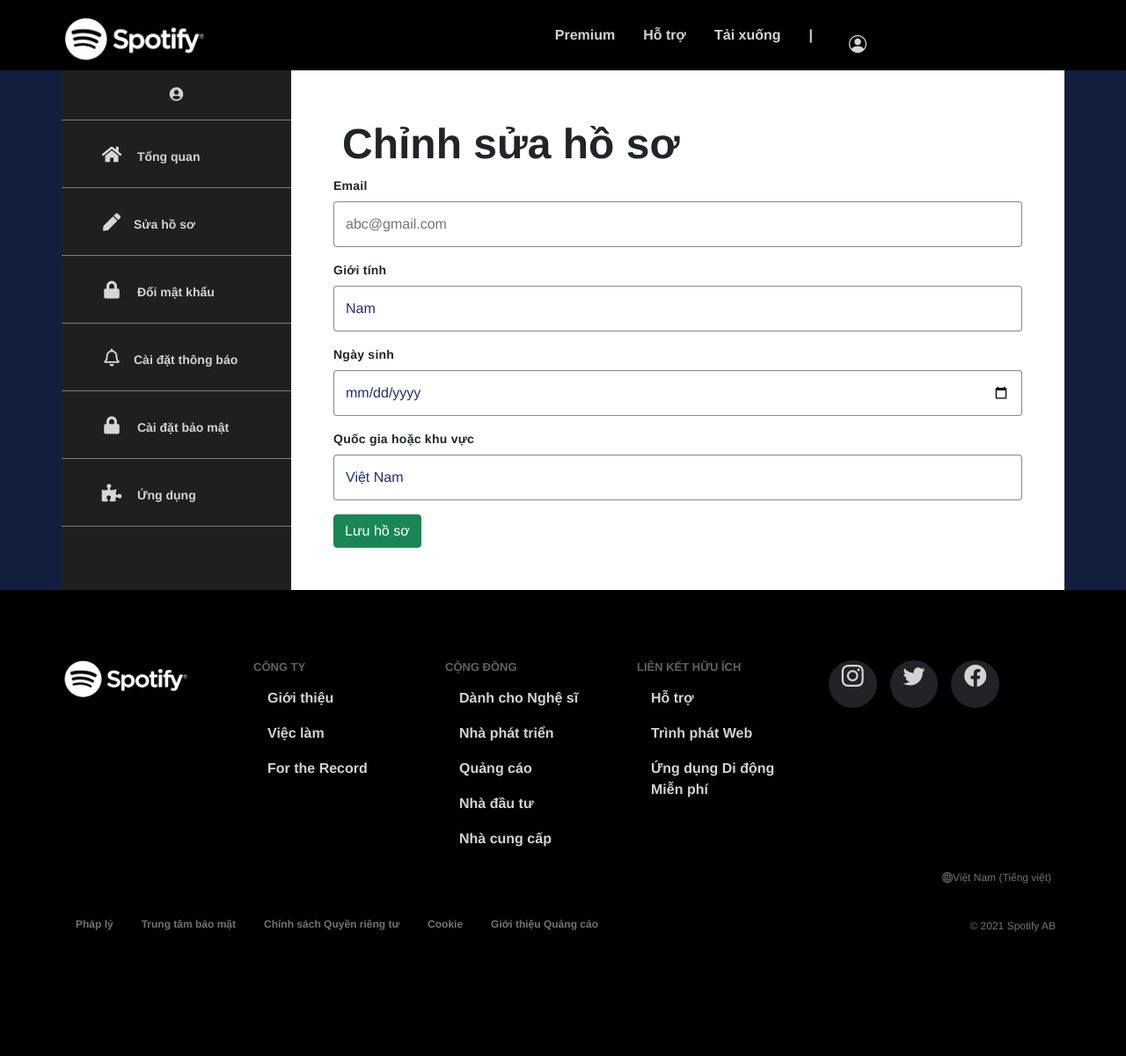
After one commit to PhamThiPhuongNga/BaiTapLon-Spotify, a PHP site: page /BaiTapLon-Spotify/site/view/account/profile.php in a window 1280 px wide. The commit adds this page. Shown: the whole page at 88% size. Run offline with PHP 8.4, Linux system fonts and the light colour scheme; some libraries are stand-ins or nearby versions.

Commit message:
profile.php

```diff
--- a/public/css/styleN.css
+++ b/public/css/styleN.css
@@ -23,7 +23,7 @@ body{
 
 .material-icon{
     color: rgb(214, 214, 214);
-    font-weight: 500;
+    /* font-weight: 500; */
     font-size: 20px;
     width: 50px;
     text-align: center;
@@ -1185,7 +1185,13 @@ form div i {
 }
 /*===========end register========= */
 
+/*css for acount */
 
+.border-acc-bottom{
+    border-bottom: 1px solid #837676;
+}
+
+/* enr css for account */
 
 
 
--- /dev/null
+++ b/site/view/account/profile.php
@@ -0,0 +1,251 @@
+
+<!DOCTYPE html>
+<html lang="en">
+
+<head>
+    <meta charset="UTF-8">
+    <meta http-equiv="X-UA-Compatible" content="IE=edge">
+    <meta name="viewport" content="width=device-width, initial-scale=1.0">
+    <title>Tổng quan về tài khoản - Spotify</title>
+    <link rel="icon" href="public/img/Logo/imageslogo.png" type="image/png">
+
+    <!-- css bootstrap -->
+    <link href="https://cdn.jsdelivr.net/npm/bootstrap@5.1.3/dist/css/bootstrap.min.css" rel="stylesheet"
+        integrity="sha384-1BmE4kWBq78iYhFldvKuhfTAU6auU8tT94WrHftjDbrCEXSU1oBoqyl2QvZ6jIW3" crossorigin="anonymous">
+    <!-- icons -->
+    <link rel="stylesheet" href="https://cdn.jsdelivr.net/npm/bootstrap-icons@1.7.2/font/bootstrap-icons.css">
+    <!-- JavaScript Bundle with Popper -->
+    <script src="https://cdn.jsdelivr.net/npm/bootstrap@5.1.3/dist/js/bootstrap.bundle.min.js"
+        integrity="sha384-ka7Sk0Gln4gmtz2MlQnikT1wXgYsOg+OMhuP+IlRH9sENBO0LRn5q+8nbTov4+1p"
+        crossorigin="anonymous"></script>
+    <link rel="stylesheet" href="https://cdnjs.cloudflare.com/ajax/libs/font-awesome/5.15.2/css/all.min.css"
+        integrity="sha512-HK5fgLBL+xu6dm/Ii3z4xhlSUyZgTT9tuc/hSrtw6uzJOvgRr2a9jyxxT1ely+B+xFAmJKVSTbpM/CuL7qxO8w=="
+        crossorigin="anonymous" />
+    <link rel="stylesheet" href="../../../public/css/styleN.css">
+</head>
+
+<body>
+
+    <header class="bg">
+        <div class="container">
+            <div class="space " style="padding-top:20px;">
+                <div class=" d-flex">
+                    <a class="nav-item-logo" href="#"><img src="../../../public/img/Logo/LogoSpotify.PNG" alt="Logo Spotify"
+                            width="170px"></a>
+                    <!-- <i class="material-icon fab fa-spotify fs-1 text-light "></i>
+                    <p><span class="text-lightt fs-4 mauchu"> Spotify</span></p> -->
+                </div>
+                <div class="header-right">
+                    <ul class="navv roww">
+                        <li class="nav-item">
+                            <a class="nav-linkk  co-text " href="https://www.spotify.com/vn-vi/premium/">Premium</a>
+                        </li>
+                        <li class="nav-item">
+                            <a class="nav-linkk co-text" href="https://support.spotify.com/vn-vi/">Hỗ trợ</a>
+                        </li>
+                        <li class="nav-item">
+                            <a class="nav-linkk co-text" href="https://www.spotify.com/vn-vi/download/windows/">Tải
+                                xuống</a>
+                        </li>
+                        <li class="nav-item">
+                            <a class="nav-linkk co-text" >|</a>
+                        </li>
+                        <li class="nav-item">
+                            <div class=" dropdown roww ">
+                            <i class="material-icon bi bi-person-circle"></i>
+                            <?php
+                                if(isset($_SESSION['isLoginOK']))
+                                {
+                                    echo " <a class='nav-linkk dropdown-toggle' data-bs-toggle='dropdown' href='' role='button' aria-expanded='false'>".$_SESSION['isLoginOK']."</a>";
+                            ?>
+                            <ul class="dropdown-menu mauchu"style="">
+                                <li><a class="dropdown-item" href="#">Tài khoản</a></li>
+                                <li><a class="dropdown-item" href="#">Hồ sơ</a></li>
+                                <li><a class="dropdown-item" href="#">Nâng cấp lên Premium</a></li>
+                                <li><a class="dropdown-item" href="../controller/controll-logout.php">Đăng xuất</a></li>
+                            </ul>
+
+                            <?php   }
+
+                            ?>
+                            </div>
+                        </li>
+
+                    </ul>
+                </div>
+
+            </div>
+        </div>
+    </header>
+<body>
+    <header></header>
+    <main style="background-color: rgb(18,30,61);">
+        <div class="container d-flex" >
+
+            <div class="main-acc-left mauchu  " style="width:25%;background-color: #1f1f1f;">
+                <div class="text-center border-acc-bottom p-3"><i
+                        class="fas  fa-user-circle my-icon-thuvien mx-auto"></i></div>
+                <div class="p-3 border-acc-bottom"><a class="nav-linkk" href="overview.html"><i
+                            class="material-icon fas fa-home "></i> Tổng
+                        quan</a></div>
+                <div class="p-3 border-acc-bottom"><a class="nav-linkk" href="profile.html"><i
+                            class="material-icon fas fa-pen"></i>Sửa hồ sơ</a>
+                </div>
+                <div class="p-3 border-acc-bottom"><a class="nav-linkk" href="change-password.html"><i
+                            class="material-icon fas fa-lock"></i> Đổi mật
+                        khẩu</a></div>
+                <div class="p-3 border-acc-bottom"><a class="nav-linkk" href="notifications.html"><i
+                            class="material-icon far fa-bell"></i>Cài đặt thông
+                        báo </a> </div>
+                <div class="p-3 border-acc-bottom"><a class="nav-linkk" href="privacy.html">
+                    <i class="material-icon fas fa-lock"></i>
+                        Cài đặt bảo
+                        mật</a></div>
+
+                <div class="p-3 border-acc-bottom"><a class="nav-linkk" href="apps.html"><i
+                            class="material-icon fas fa-puzzle-piece"></i> Ứng
+                        dụng</a></div>
+            </div>
+            <div class="main-acc-right p-5"style="width:75%;background-color: white;">
+                <h1 class="font-weight-bold ng-binding"style=" font-family:spotify-circular, Helvetica, Arial, sans-serif;
+    font-size: 48px;">Chỉnh sửa hồ sơ</h1>
+                <form action=""class="">
+                    <div class="form-group">
+                        <label class="biNheR" for="formGroupExampleInput">Email</label>
+                        <input type="text" class="hUAscM" id="formGroupExampleInput" placeholder="abc@gmail.com">
+                    </div>
+                    <div class="form-group mt-3">
+                        <label class="biNheR" for="selectSex">Giới tính</label>
+                        <select id="selectSex" class=" hUAscM">
+                            <option>Nam</option>
+                            <option>Nữ</option>
+                        </select>
+                    </div>
+                    <div class="form-row mt-3">
+                        <label class="biNheR" for="birthday">Ngày sinh</label>
+                        <input type="date" class=" hUAscM" id="birthday" name="birthday">
+                    </div>
+                    <div class="form-group mt-3">
+                        <label class="biNheR" for="selectSex">Quốc gia hoặc khu vực</label>
+                        <select id="selectSex" class="hUAscM">
+                            <option>Việt Nam</option>
+                        </select>
+                    </div>
+                    <button class="btn btn-success mt-3" type="submit">Lưu hồ sơ</button>
+                </form>
+            </div>
+
+
+        </div>
+
+    </main>
+    <footer class="bg-footer">
+        <div class="content-fo">
+            <div class="container">
+                <div class="row">
+                    <div class="col-md-2">
+                        <div class=" d-flex">
+                            <a class="nav-item-logo" href="#"><img src="../../../public/img/Logo/LogoSpotify.PNG" alt="Logo Spotify"
+                                    width="150px"></a>
+                            <!-- <i class="material-icon fab fa-spotify fs-1 text-light "></i>
+                            <p><span class="text-lightt fs-4 mauchu"> Spotify</span></p> -->
+                        </div>
+                    </div>
+                    <div class="col-md-2">
+                        <h6 class="text-lightt">CÔNG TY</h6>
+                        <nav class="navv flex-column">
+                            <a class="nav-linkk co-text " href="#">Giới thiệu</a>
+                            <a class="nav-linkk co-text" href="#">Việc làm</a>
+                            <a class="nav-linkk co-text" href="#">For the Record</a>
+                        </nav>
+                    </div>
+                    <div class="col-md-2">
+                        <h6 class="text-lightt">Cộng đồng</h6>
+                        <nav class="navv flex-column">
+                            <a class="nav-linkk co-text" href="#">Dành cho Nghệ sĩ</a>
+                            <a class="nav-linkk co-text" href="#">Nhà phát triển</a>
+                            <a class="nav-linkk co-text" href="#">Quảng cáo</a>
+                            <a class="nav-linkk co-text">Nhà đầu tư</a>
+                            <a class="nav-linkk co-text">Nhà cung cấp</a>
+                        </nav>
+                    </div>
+                    <div class="col-md-2">
+                        <h6 class="text-lightt">Liên kết hữu ích</h6>
+                        <nav class="navv flex-column">
+                            <a class="nav-linkk co-text" href="#">Hỗ trợ</a>
+                            <a class="nav-linkk co-text" href="#">Trình phát Web</a>
+                            <a class="nav-linkk co-text" href="#">Ứng dụng Di động Miễn phí</a>
+
+                        </nav>
+                    </div>
+                    <div class="col-md-2">
+                        <div class="social-icon">
+                            <div class="roww">
+                                <li class="svelte-1ad7r0v kc-ic">
+                                    <a href="https://instagram.com/spotify" title="Instagram"
+                                        class=" sty-icon text-co-link">
+                                        <span aria-label="Instagram" class="bi bi-instagram mh-ft "></span>
+                                    </a>
+                                </li>
+                                <li class="svelte-1ad7r0v kc-ic">
+                                    <a href="https://twitter.com/spotify" title="Twitter"
+                                        class="sty-icon text-co-link ">
+                                        <span role="img" aria-label="Twitter" class="bi bi-twitter"></span>
+                                    </a>
+                                </li>
+                                <li class="svelte-1ad7r0v">
+                                    <a href="https://www.facebook.com/Spotify" title="Facebook"
+                                        class="sty-icon text-co-link  ">
+                                        <span role="img" aria-label="Facebook" class="bi bi-facebook "></span>
+                                    </a>
+                                </li>
+                            </div>
+                        </div>
+                    </div>
+                </div>
+                <div class="language">
+                    <div class="lang-right">
+                        <div class="roww font">
+                            <i class="bi bi-globe"></i>
+                            <span>Việt Nam (Tiếng việt)</span>
+                        </div>
+                    </div>
+                </div>
+                <div class="bottom-links">
+                    <div class="space">
+                        <div class="navv roww" style="border-left:0;">
+                            <li class="nav-item">
+                                <a class="nav-linkk font text-co-link" href="https://www.spotify.com/vn-vi/legal/">Pháp
+                                    lý</a>
+                            </li>
+                            <li class="nav-item">
+                                <a class="nav-linkk font text-co-link"
+                                    href="https://www.spotify.com/vn-vi/privacy">Trung tâm bảo mật</a>
+                            </li>
+                            <li class="nav-item">
+                                <a class="nav-linkk font text-co-link"
+                                    href="https://www.spotify.com/vn-vi/legal/privacy-policy/">Chính sách Quyền riêng
+                                    tư</a>
+                            </li>
+                            <li class="nav-item">
+                                <a class="nav-linkk font text-co-link"
+                                    href="https://www.spotify.com/vn-vi/legal/cookies-policy/">Cookie</a>
+                            </li>
+                            <li class="nav-item">
+                                <a class="nav-linkk font text-co-link"
+                                    href="https://www.spotify.com/vn-vi/legal/privacy-policy/#s3">Giới thiệu Quảng
+                                    cáo</a>
+                            </li>
+                        </div>
+                        <span class="font" style="padding:10px;">© 2021 Spotify AB</span>
+                    </div>
+                </div>
+            </div>
+        </div>
+    </footer>
+    <script src="https://cdn.jsdelivr.net/npm/bootstrap@5.1.3/dist/js/bootstrap.bundle.min.js"
+        integrity="sha384-ka7Sk0Gln4gmtz2MlQnikT1wXgYsOg+OMhuP+IlRH9sENBO0LRn5q+8nbTov4+1p"
+        crossorigin="anonymous"></script>
+</body>
+
+</html>
--- a/site/view/register.php
+++ b/site/view/register.php
@@ -119,7 +119,7 @@ if(isset($_POST['btnRegister'])) //Kiểm tra Người dùng có nhấp vào nú
                     <a data-testid="spotify-logo" class="spotify-logo" tabindex="-1" title="Spotify" ng-href="/vi-VN" href="/vi-VN"><img src="../../public/img/Logo/Logolg.PNG" width="200px"></a>
                 </div>
                 <a class="lXGct"></a>
-                <h2 class=" loide  bkLUvq">Đăng ký miễn phí để bắt đầu nghe.</h2>
+                <h2 class=" loide  bkLUvq ">Đăng ký miễn phí để bắt đầu nghe.</h2>
             </div>
             <div class="iHYwIu">
                 <a href="" class="etheig">
```
Also changed, not shown: site/view/account/profile.html (deleted, +0 -84 lines).
